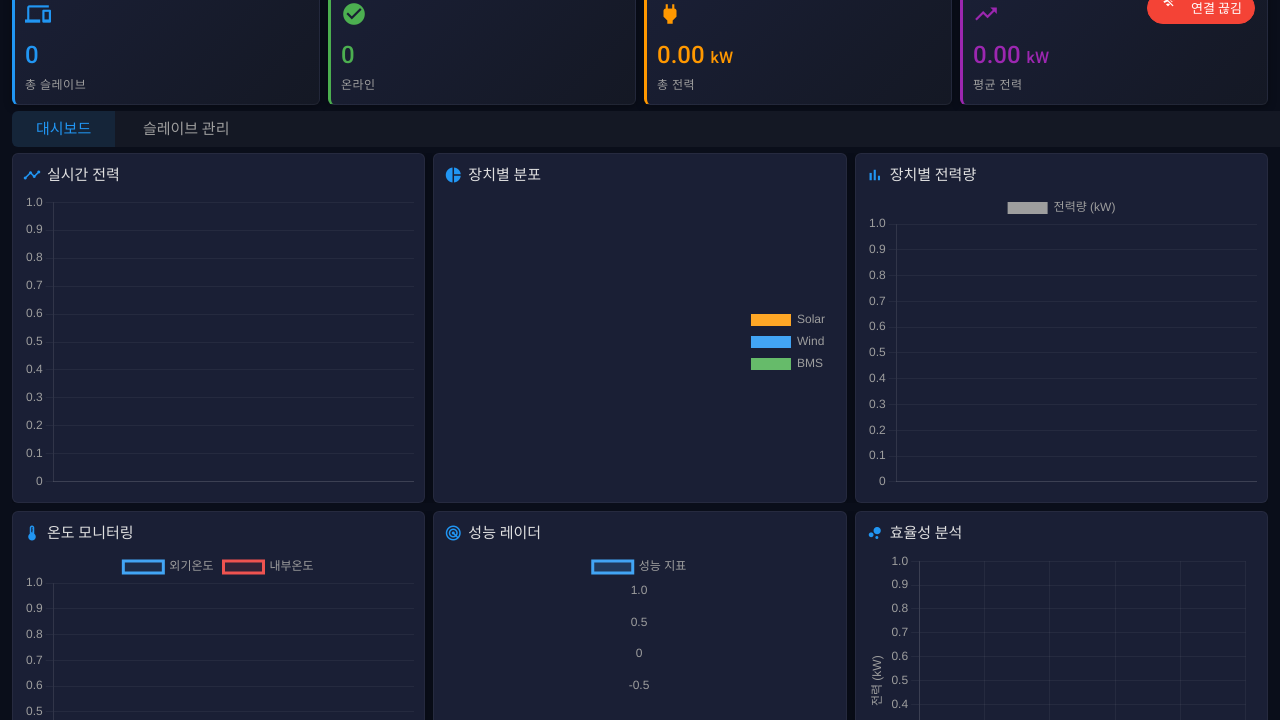
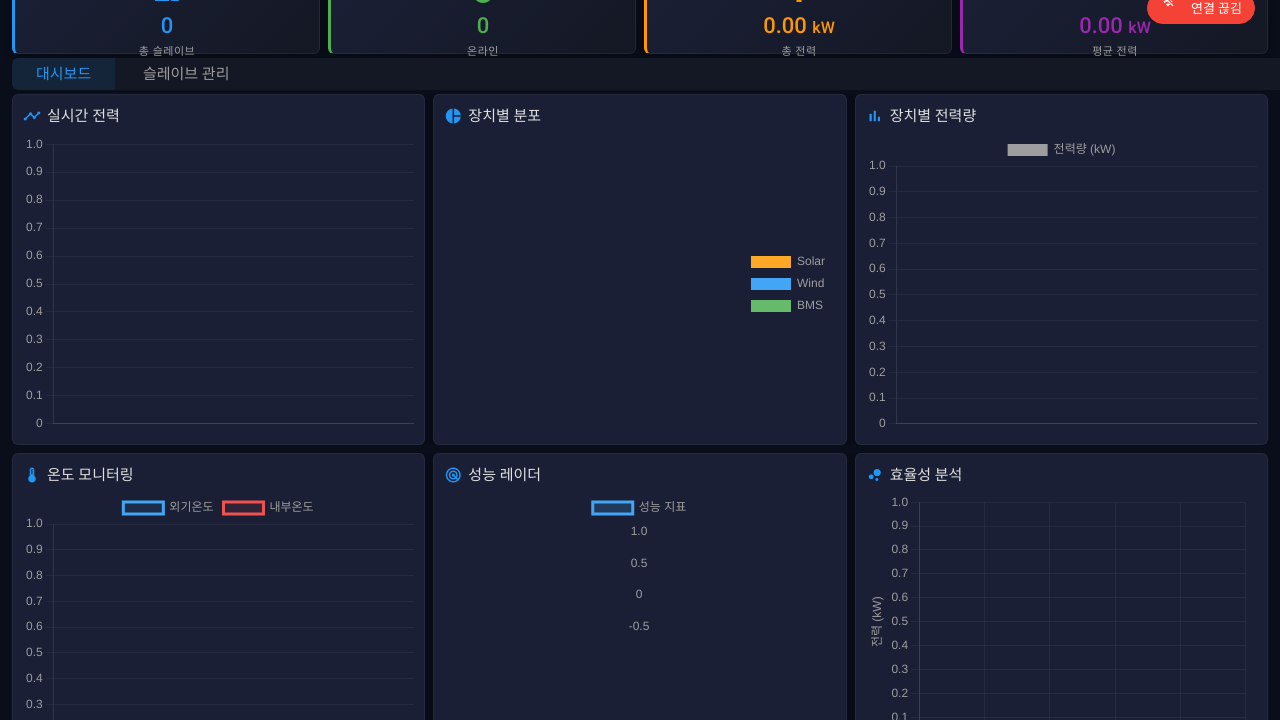
Before and after one commit to growJ-Developer/PM_PLC, a website: page public/index.html in a window 1280 px wide. Shown: the part 80-800 px from the top of the page. Drawn offline with nearby package versions, Linux system fonts and the light colour scheme.

Commit message:
수정: Master 하단 여백 제거 (통계 카드 및 탭 높이 최적화)

```diff
--- a/public/index.html
+++ b/public/index.html
@@ -60,20 +60,25 @@
 
         /* 통계 카드 영역 */
         .stats-row {
-            padding: 6px 12px 0 12px;
+            padding: 4px 12px 0 12px;
             display: flex;
             gap: 8px;
             flex-shrink: 0;
+            height: 70px;
         }
 
         .stat-card {
             flex: 1;
             background: linear-gradient(135deg, var(--bg-card) 0%, #141824 100%);
             border-radius: 6px;
-            padding: 10px;
+            padding: 6px 8px;
             box-shadow: 0 2px 8px rgba(0,0,0,0.3);
             border: 1px solid rgba(255,255,255,0.05);
             transition: transform 0.2s;
+            display: flex;
+            flex-direction: column;
+            justify-content: center;
+            align-items: center;
         }
 
         .stat-card:hover {
@@ -82,18 +87,18 @@
         }
 
         .stat-card .stat-icon {
-            font-size: 26px;
-            margin-bottom: 3px;
+            font-size: 24px;
+            margin-bottom: 2px;
         }
 
         .stat-card .stat-value {
-            font-size: 24px;
+            font-size: 22px;
             font-weight: 500;
-            margin: 3px 0;
+            margin: 2px 0;
         }
 
         .stat-card .stat-label {
-            font-size: 12px;
+            font-size: 11px;
             color: var(--text-secondary);
             text-transform: uppercase;
             letter-spacing: 0.5px;
@@ -118,21 +123,21 @@
         /* 탭 */
         .tabs {
             background: var(--bg-secondary);
-            height: 36px;
-            margin: 6px 12px 0 12px;
+            height: 32px;
+            margin: 4px 12px 0 12px;
             border-radius: 6px;
             overflow: hidden;
         }
 
         .tabs .tab {
-            height: 36px;
-            line-height: 36px;
+            height: 32px;
+            line-height: 32px;
         }
 
         .tabs .tab a {
             color: var(--text-secondary);
-            height: 36px;
-            line-height: 36px;
+            height: 32px;
+            line-height: 32px;
             font-size: 15px;
         }
 
@@ -151,7 +156,8 @@
         .tab-content-container {
             flex: 1;
             overflow: hidden;
-            padding: 6px 12px 6px 12px;
+            padding: 4px 12px 4px 12px;
+            min-height: 0;
         }
 
         .tab-content-container::-webkit-scrollbar {
```
